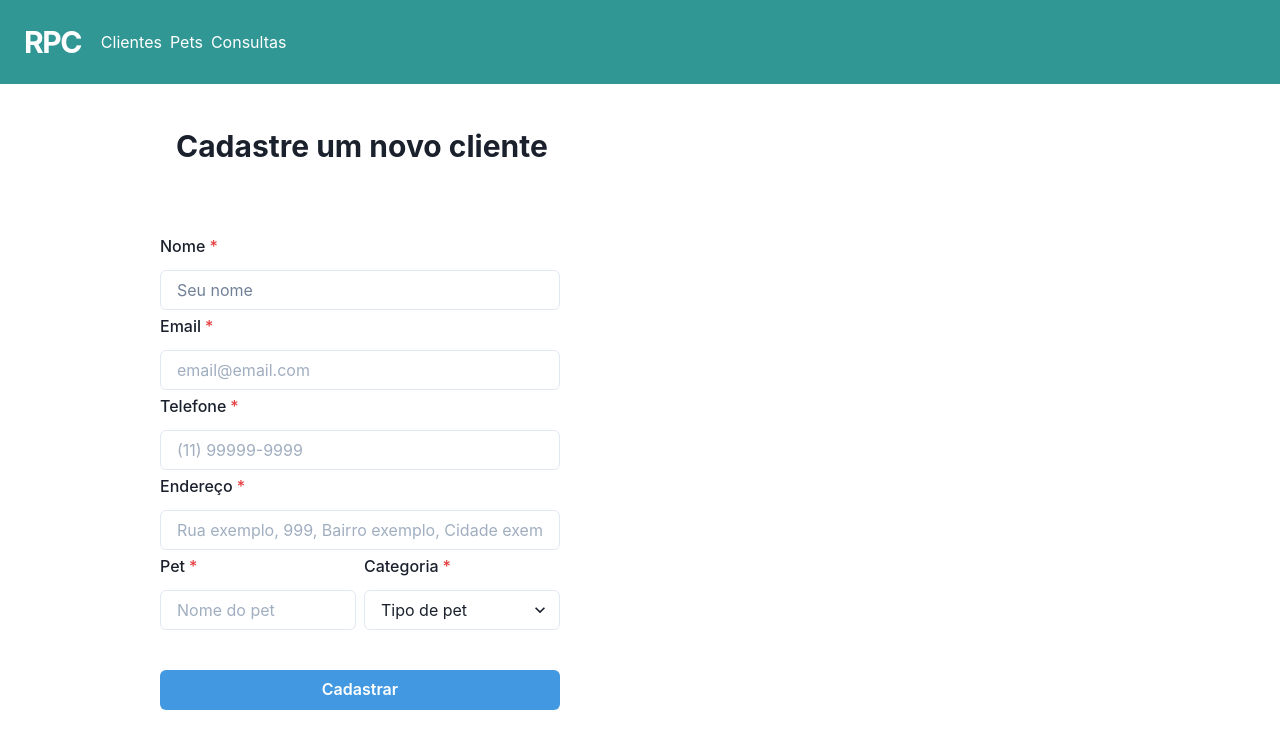
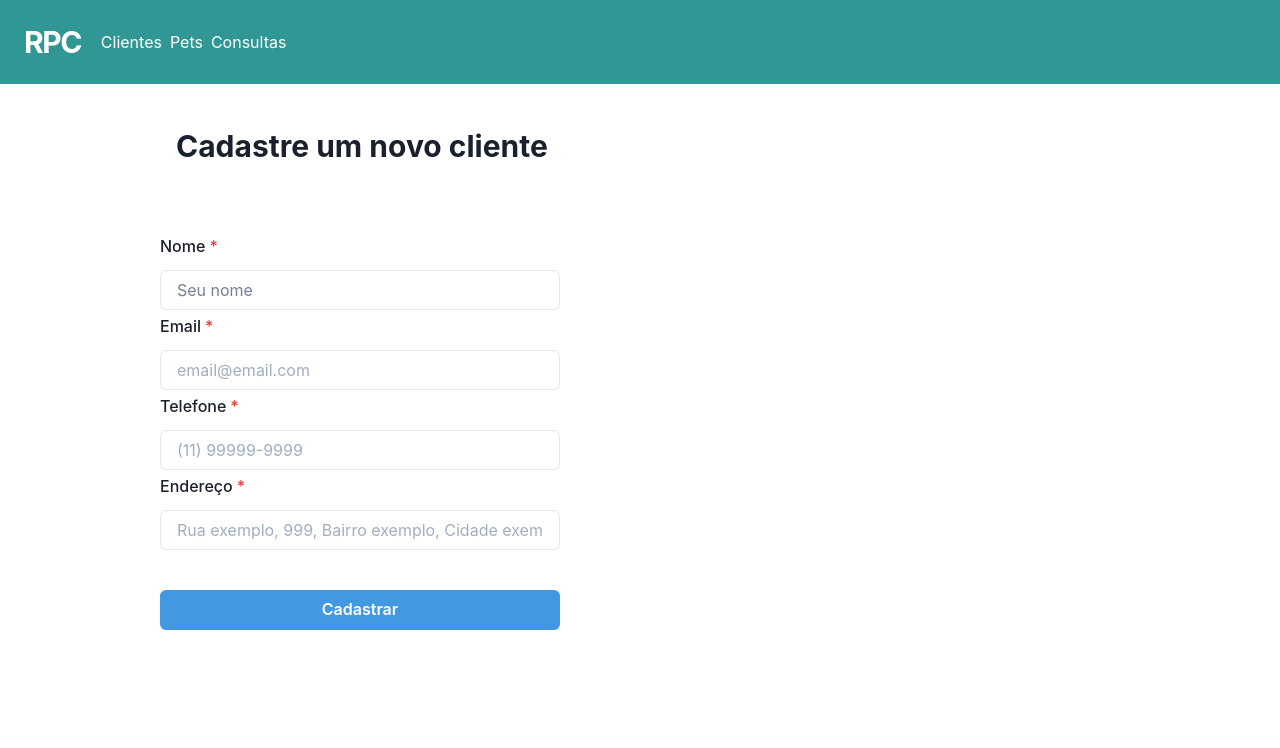
Before and after one commit to devcastrojunin/rede-petcontrol-frontend, a React (Create React App) app: page /clientes/cadastrar in a window 1280 px wide. Shown: the top 748 px of the page. Built offline with nearby package versions, Linux system fonts and the light colour scheme.

Commit message:
alterando cadastro clientes

```diff
--- a/src/components/FormClientes/index.jsx
+++ b/src/components/FormClientes/index.jsx
@@ -47,28 +47,6 @@ export function FormClientes({button}){
                                 {...register("address", { required: true })} />
                         </FormControl>
 
-                        <HStack>
-                            <FormControl id="pet" isRequired>
-                                <FormLabel>Pet</FormLabel>
-                                <Input
-                                    placeholder="Nome do pet"
-                                    type="text"
-                                    {...register("pets", { required: true })} />
-                            </FormControl>
-
-                            <FormControl id="categoria" isRequired>
-                                <FormLabel>Categoria</FormLabel>
-                                <Select
-                                    placeholder="Tipo de pet"
-                                    type="text"
-                                    {...register("categoria", { required: true })}>
-                                        <option value="dog">Cachorro</option>
-                                        <option value="cat">Gato</option>
-                                        <option value="bird">Ave</option>
-                                    </Select>
-                            </FormControl>
-                        </HStack>
-
                         <Button
                             mt={10}
                             bg={'blue.400'}
```
